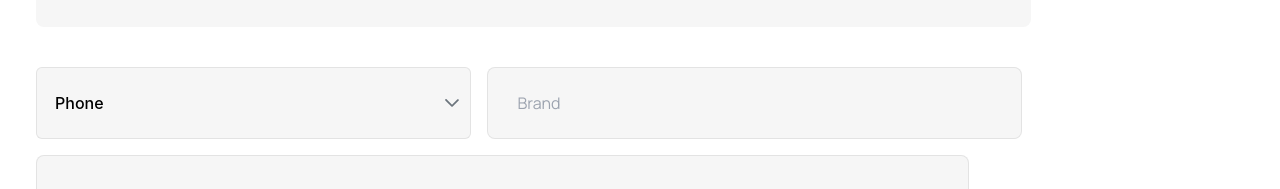
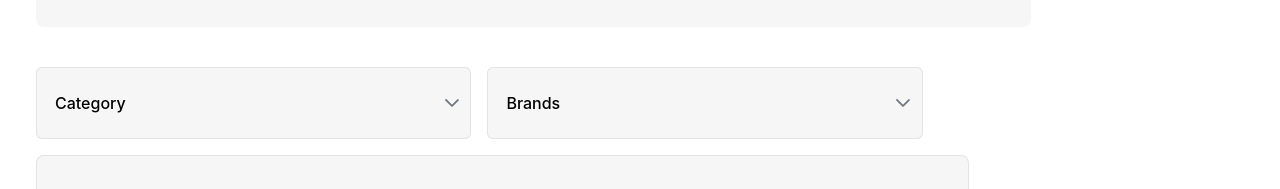
Before and after one commit to SmurfTec/Electra-Admin, a React (Vite) app: page /AddProduct in a window 1280 px wide. Shown: the part 157-346 px from the top of the page. Built offline with nearby package versions, Linux system fonts and the light colour scheme; no server answers.

Commit message:
Products done

```diff
--- a/src/atoms/CustomDropdown/index.tsx
+++ b/src/atoms/CustomDropdown/index.tsx
@@ -3,6 +3,7 @@ import { useState } from "react";
 import styled from "styled-components";
 interface DropsProps {
   placeholdercolor: string;
+  options:[]
   // Add here other props if necessary
 }
 
@@ -35,15 +36,28 @@ font-size: 16px;
 `;
 export const CustomDropdown = (props: any) => {
   const [selectedItem, setSelectedItem] = useState([props.value]);
-  const cities = ["Iphone11", "Iphone12", "Iphone13", "Iphone14"];
+  console.log(props)
+  let Values = props.options
+  console.log(Values,"COITTIE")
   return (
     <Drops
       placeholdercolor={props.placeholderColor}
       value={selectedItem}
-      onChange={(e:any) => {setSelectedItem(e.value);props.setvalue(e)}}
+      onChange={(e:any) => {
+        console.log(e,"EEE")
+        setSelectedItem(e.value);
+        const selectedOption = Values.find((item: any) => item.title === e.value);
+        if (selectedOption) {
+          props.setValue(selectedOption.id);
+        } else {
+          props.setValue(null); // Handle the case when no option is selected
+        }}}
       className={props.mainclasses}
       placeholder={props.placeholder}
-      options={props?.options || cities}
+      options={Values.map((item:any,index:any)=>{
+        let {id,title}=item
+        return title
+      })}
     />
   );
 };
--- a/src/pages/Products/AddProduct/index.tsx
+++ b/src/pages/Products/AddProduct/index.tsx
@@ -11,6 +11,8 @@ import { useNavigate } from "react-router-dom";
 import { useVariantDetail } from "../../../custom-hooks";
 import url from "../../../config/index";
 import { CreateProduct } from "../../../store/Slices/ProductSlice";
+import { getBrands } from "../../../store/Slices/BrandSlice";
+import { getAllCategories } from "../../../store/Slices/Categories";
 export const AddProduct = () => {
   type techSpec = {
     title: string;
@@ -31,10 +33,12 @@ export const AddProduct = () => {
   const [images, setImage] = useState("");
   const [varVal, setVariantValue] = useState("");
   const [techType, setTechType] = useState(1);
+  const [brands, setBrands] = useState([]);
+  const [category, setCategories] = useState([]);
   const [productData, setProductData] = useState({
     title: "",
     is_active: true,
-    category: "2",
+    category: "",
     brand: "",
     productProperties: {} as descriptionProp,
     productVariants: [] as variantSpec[],
@@ -48,7 +52,29 @@ export const AddProduct = () => {
   });
   const navigate = useNavigate();
   const VariantsData = useVariantDetail(fetchVariants);
-
+  const getAllBrands = async () => {
+    let data = await getBrands();
+    let dataCat = await getAllCategories();
+    data = data.brands.map((item: any, index: any) => {
+      let newObj = {
+        id: item.id,
+        title: item.title,
+      };
+      return newObj;
+    });
+    setBrands(data);
+    dataCat = dataCat.categories.map((item: any, index: any) => {
+      let newObj = {
+        id: item.c_id,
+        title: item.c_name,
+      };
+      return newObj;
+    });
+    setCategories(dataCat);
+  };
+  useEffect(() => {
+    getAllBrands();
+  }, []);
   useEffect(() => {
     if (VariantsData?.variants) {
       const mappedData = VariantsData?.variants.map((item: any) => {
@@ -210,8 +236,9 @@ export const AddProduct = () => {
     data.append("images", images);
     const add = await CreateProduct(data);
     console.log(add, "DATA ADDED");
-    navigate("/Products")
+    navigate("/Products");
   };
+  console.log(productData,"YOO")
   return (
     <div>
       <Header
@@ -227,12 +254,28 @@ export const AddProduct = () => {
         name={"title"}
       />
       <div className="flex gap-4">
-        <CustomDropdown placeholder="Phone" mainclasses={"mt-10  !w-[35%]"} />
-        <InputTxt
-          onChange={handleChange(setProductData)}
-          name={"brand"}
-          placeholder="Brand"
-          MainClasses="mt-[40px] !border !border-custom  !w-[43%]"
+        <CustomDropdown
+         setValue={(value:any)=>{
+          setProductData({
+            ...productData,
+            brand: value,
+          });
+        }}
+          placeholder="Category"
+          options={brands}
+          mainclasses={"mt-10  !w-[35%]"}
+        />
+        <CustomDropdown
+
+        setValue={(value:any)=>{
+          setProductData({
+            ...productData,
+            category: value,
+          });
+        }}
+          placeholder="Brands"
+          options={category}
+          mainclasses={"mt-10  !w-[35%]"}
         />
       </div>
       <textarea
--- /dev/null
+++ b/src/store/Slices/BrandSlice.ts
@@ -0,0 +1,10 @@
+import url from "../../config/index";
+
+export const getBrands=async()=>{
+    try{
+      let response:any=await url.get('/brands')
+      return response.data;
+    }catch(e){
+      return e;
+    }
+    }
```
Also changed, not shown: src/custom-hooks/BrandHooks.tsx (added), src/custom-hooks/CategoryHooks.tsx (added).
